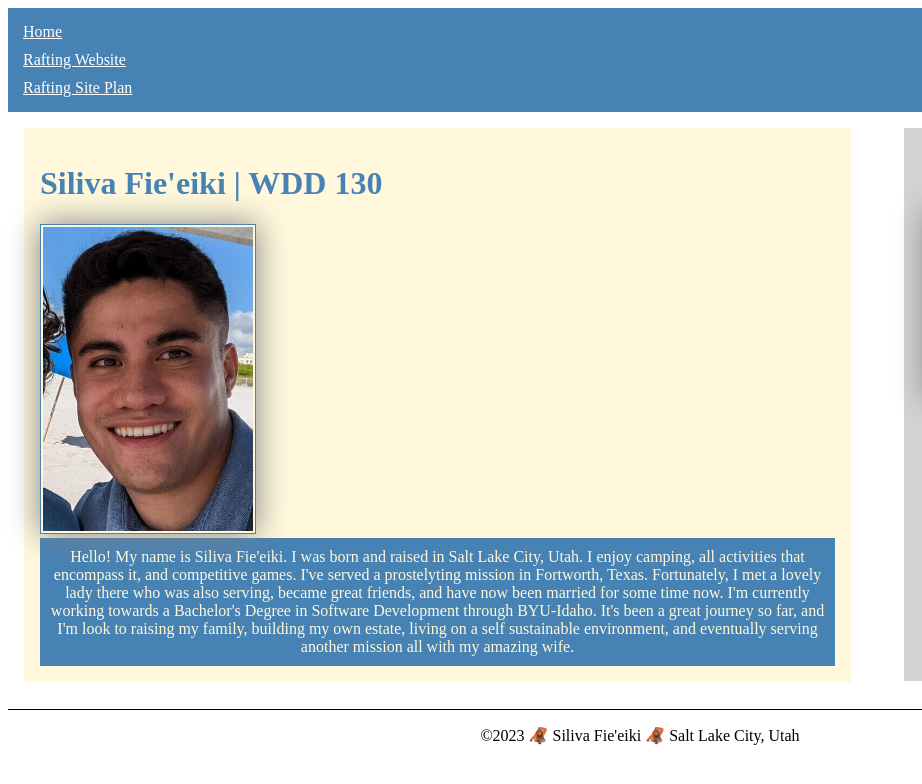
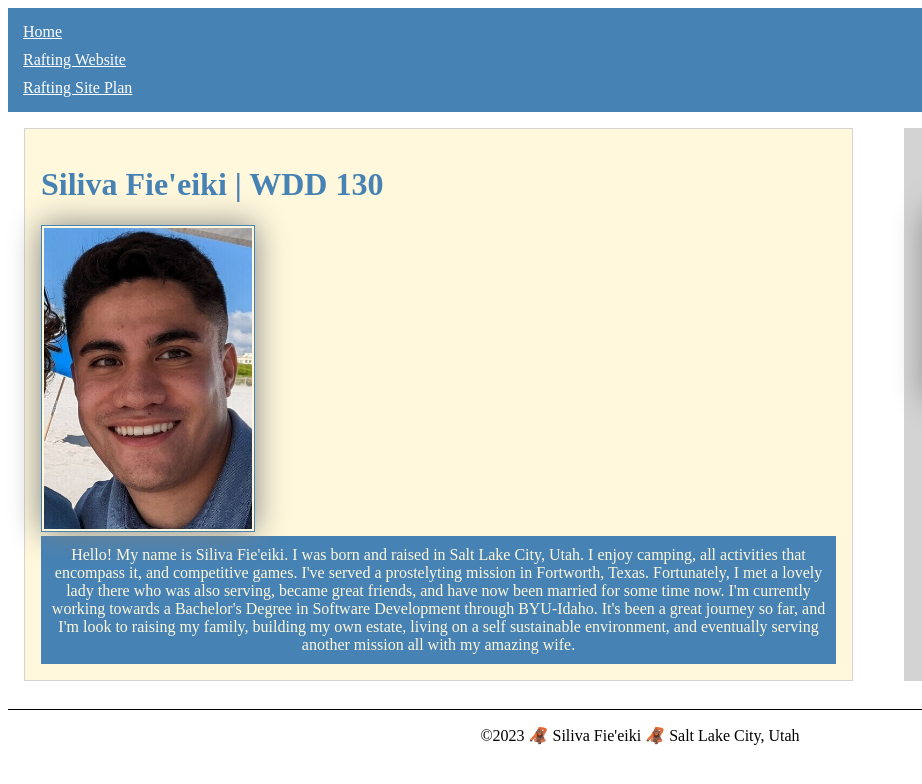
Before and after one commit to Seahosi/wdd130, a plain HTML site: page index.html in a window 1280 px wide. Shown: the full height of the page, 0-922 px from the left. Drawn offline with Linux system fonts and the light colour scheme; grey boxes are pictures that could not be loaded.

Commit message:
adjustment

```diff
--- a/styles/styles.css
+++ b/styles/styles.css
@@ -12,7 +12,7 @@ nav a{
 main {
     max-width: 795px;
     margin: 1rem;
-    border: 1px solid rgba (0, 0, 0, 0.2); /* 1️⃣ */
+    border: 1px solid lightgrey;
     padding: 1rem;
     background-color: cornsilk;
     color:cornsilk;
@@ -24,7 +24,7 @@ h1 {
 }
 
 main img {
-    width: 210px;
+    width: 208px;
     height: auto;
     border: 1px solid steelblue;
     padding: 2px;
```
